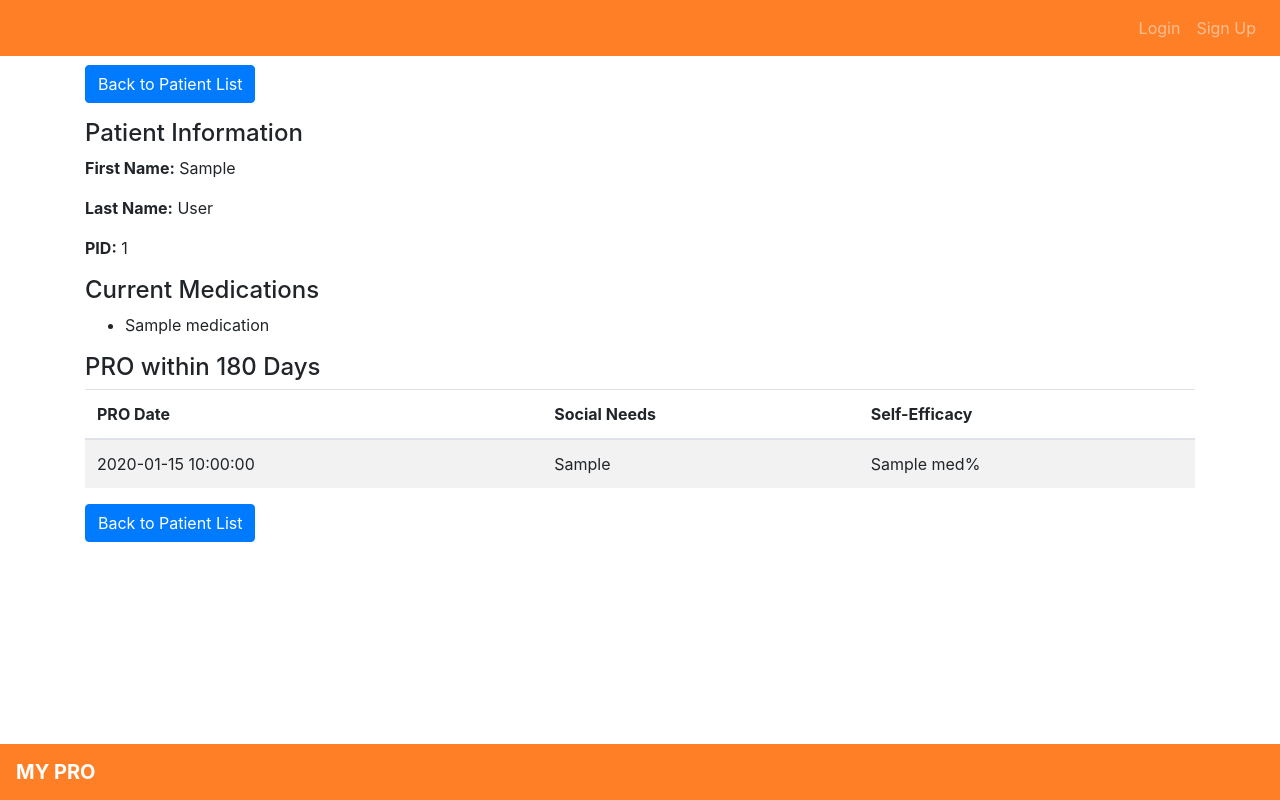
After one commit to CoshChen/PRO_WebApp, a Flask app: template website/templates/patient_info.html in a window 1280 px wide. The commit adds this page. Run offline with Flask 3, Linux system fonts and the light colour scheme; the template is opened without the code that fills it: most values are stand-ins (such as "Sample title", 1, 10 or a date in 2020); some libraries are stand-ins or nearby versions.

Commit message:
Add files via upload

```diff
--- /dev/null
+++ b/website/templates/patient_info.html
@@ -0,0 +1,45 @@
+{% extends "base.html" %} {% block title %}Patient Detail{% endblock %}
+
+{% block content %}
+<a class="btn btn-primary" href="/" role="button">Back to Patient List</a>
+<p> </p>
+<h4>Patient Information</h4>
+<p><b>First Name:</b> {{ patient_data['info'].first_name }}</p>
+<p><b>Last Name:</b> {{ patient_data['info'].last_name }}</p>
+<p><b>PID:</b> {{ patient_data['info'].pid }}</p>
+<p> </p>
+<h4>Current Medications</h4>
+{% if not patient_data['medications'] %}
+<p>None.</p>
+{% else %}
+<ul>
+    {% for m in patient_data['medications'] %}<li>{{m}}</li>{% endfor %}
+</ul>
+{% endif %}
+<p> </p>
+<h4>PRO within 180 Days</h4>
+<table class="table table-striped">
+    <thead>
+    <tr>
+        <th scope="col">PRO Date</th>
+        <th scope="col">Social Needs</th>
+        <th scope="col">Self-Efficacy</th>
+    </tr>
+    </thead>
+    <tbody>
+    {% for pro in patient_data['pro']: %}
+    <tr>
+        <td scope="row">{{pro.date}}</td>
+        <td>
+            {% for sn in [pro.sn1, pro.sn2, pro.sn3, pro.sn4, pro.sn5]: %}
+                {% if sn %}{{sn}} {% endif %}
+            {% endfor %}
+        </td>
+        <td>{{pro.med}}%</td>
+    </tr>
+    {% endfor %}
+    </tbody>
+</table>
+<p> </p>
+<a class="btn btn-primary" href="/" role="button">Back to Patient List</a>
+{% endblock %}
```
Also changed, not shown: website/templates/patient_home.html (+16 -0 lines), website/templates/provider_home.html (+32 -1 lines).
